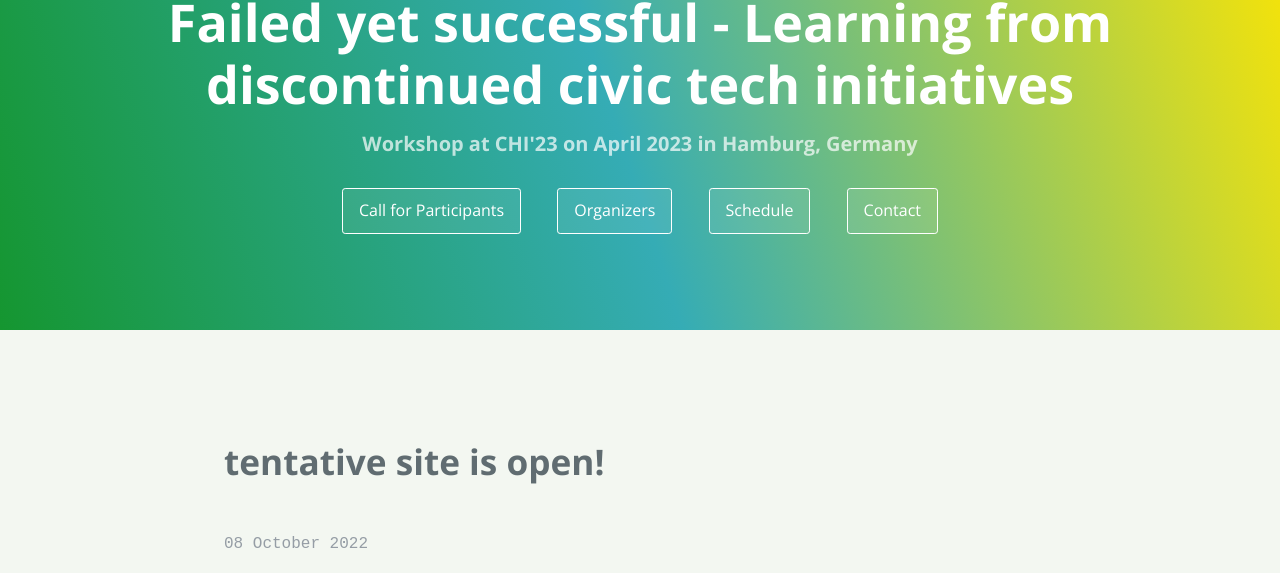
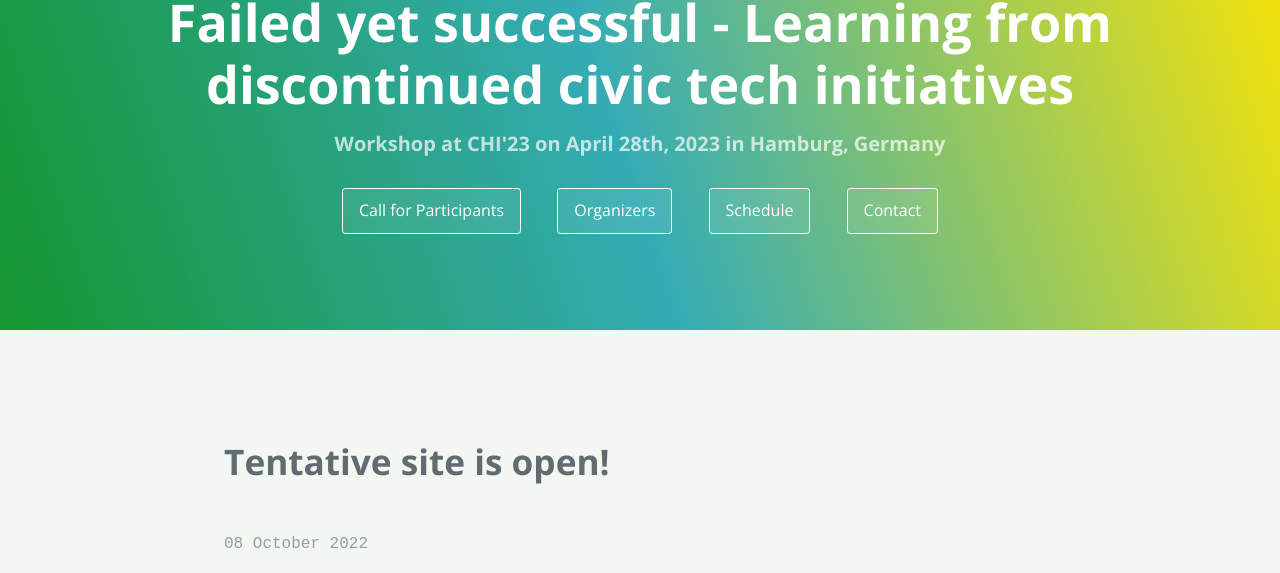
Before and after one commit to discontinued-civictech/discontinued-civictech.github.io, a Jekyll site: the page built from _posts/2022-10-8-tentative-site-is-open.md, in a window 1280 px wide. Shown: the part 161-734 px from the top of the page. Built offline with Jekyll 4.4.1, drawn with Linux system fonts in a browser that asks for light colours.

Commit message:
updated files

```diff
--- a/_config.yml
+++ b/_config.yml
@@ -1,5 +1,5 @@
 title: Failed yet successful - Learning from discontinued civic tech initiatives
-description: Workshop at CHI'23 on April 2023 in Hamburg, Germany
+description: Workshop at CHI'23 on April 28th, 2023 in Hamburg, Germany
 show_downloads: true
 google_analytics: G-6MM46DN2JB
 theme: jekyll-theme-cayman
--- a/_posts/2022-10-8-tentative-site-is-open.md
+++ b/_posts/2022-10-8-tentative-site-is-open.md
@@ -1,6 +1,6 @@
 ---
 layout: post
-title:  "tentative site is open!"
+title:  "Tentative site is open!"
 ---
 
 We are happy to open our tentative website!
```
Also changed, not shown: _posts/2022-12-15-call-for-participation-is-out.md (+1 -1 lines), _posts/2022-12-22-our-workshop-is-held-on-28.md (added, +6 -0 lines), call.md (+2 -2 lines), schedule.md (+18 -1 lines).
